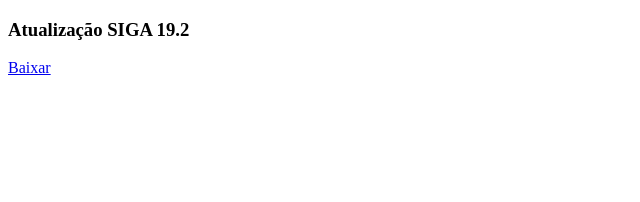
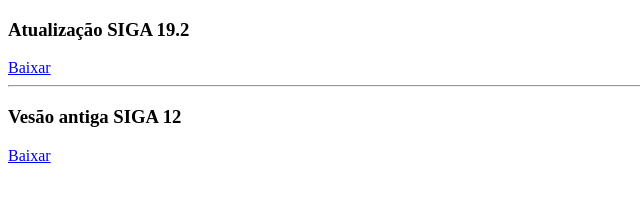
Before and after one commit to Gustavowp8/GageSite, a plain HTML site: page siga.html in a window 1280 px wide. Shown: the whole page, without its empty margins (0-640 px from the left). Drawn offline with Linux system fonts and the light colour scheme.

Commit message:
retornar versão

```diff
--- a/siga.html
+++ b/siga.html
@@ -8,6 +8,9 @@
 <body>
     <h3>Atualização SIGA 19.2</h3>
 
-    <a href="Nsiga/SIGA19_2.exe">Baixar</a>
+    <a href="Nsiga/SIGA19_2.exe">Baixar</a> <br> <hr>
+
+    <h3>Vesão antiga SIGA 12</h3>
+    <a href="Nsiga/SIGA12.exe">Baixar</a>
 </body>
 </html>
```
Also changed, not shown: 1 other file.
